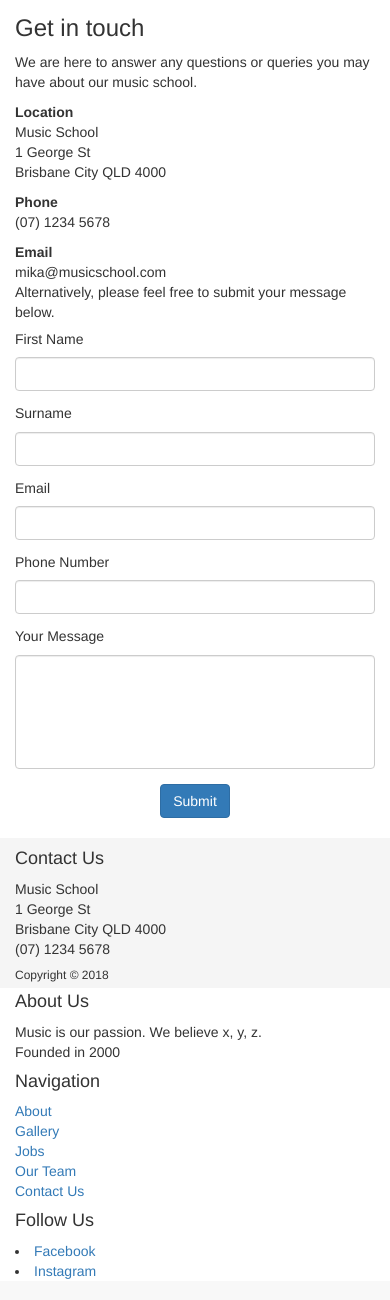
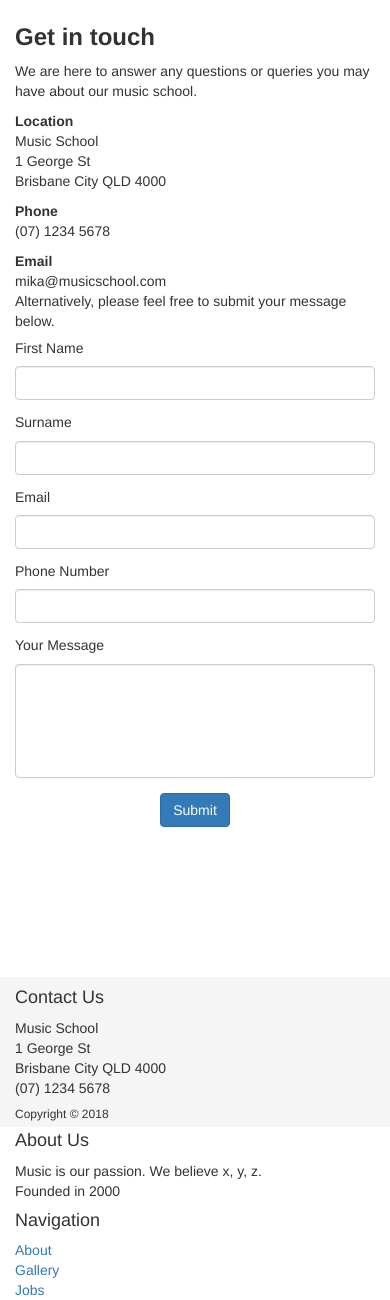
Before and after one commit to AaronChan42/ifb299-repository, a Django app: page /contact in a window 390 px wide; the page is wider, and only the part inside the window is pictured. Shown: the part 568-1868 px from the top of that part. Before the commit the page ends 1847 px from the top of that part, so only its background shows below. Run offline with Django 3.2, Linux system fonts and the light colour scheme; some libraries are stand-ins or nearby versions.

Commit message:
Made navbar fixed and corrected padding

```diff
--- a/home/static/home/style.css
+++ b/home/static/home/style.css
@@ -1,7 +1,9 @@
 
-/* To remove whitespace between nav and items */
+/* To remove whitespace between nav and items margin-bottom: 0; */
 #nav {
-    margin-bottom: 0;
+    position: absolute;
+    top: 0;
+    width: 100%;
 }
 
 html {
@@ -10,7 +12,8 @@ html {
 }
 
 body {
-  padding-bottom: 170px; /* Margin bottom by footer height - to not overlap with above content*/
+  padding-top: 60px;
+  padding-bottom: 300px; /* Margin bottom by footer height - to not overlap with above content 170*/
 }
 
 #foot {
--- a/home/templates/home/contact.html
+++ b/home/templates/home/contact.html
@@ -6,8 +6,12 @@
 <div class="container-fluid">
 
     <div class="row">
+
+        <div class="col-md-2"></div>
+
         <div class="col-md-4">
-        <h3>Contact Us</h3>
+        <h3><strong>Contact Us</strong></h3>
+
         <!-- Google Map -->
         <iframe src="https://www.google.com/maps/embed?pb=!1m18!1m12!1m3!1d3539.795838138079!2d153.02586741562672!3d-27.47561472353381!2m3!1f0!2f0!3f0!3m2!1i1024!2i768!4f13.1!3m3!1m2!1s0x6b915a100b67e85d%3A0xe77be34edaa6a246!2s1+George+St%2C+Brisbane+City+QLD+4000!5e0!3m2!1sen!2sau!4v1523510819695"
                 width="600" height="450" frameborder="0" style="border:0" allowfullscreen></iframe>
@@ -15,7 +19,7 @@
         </div>
 
         <div class="col-md-4">
-                <h3>Get in touch</h3>
+                <h3><strong>Get in touch</strong></h3>
                 <p>We are here to answer any questions or queries you may have about our music school.</p>
 
                 <!--Add CSS and columns-->
```
